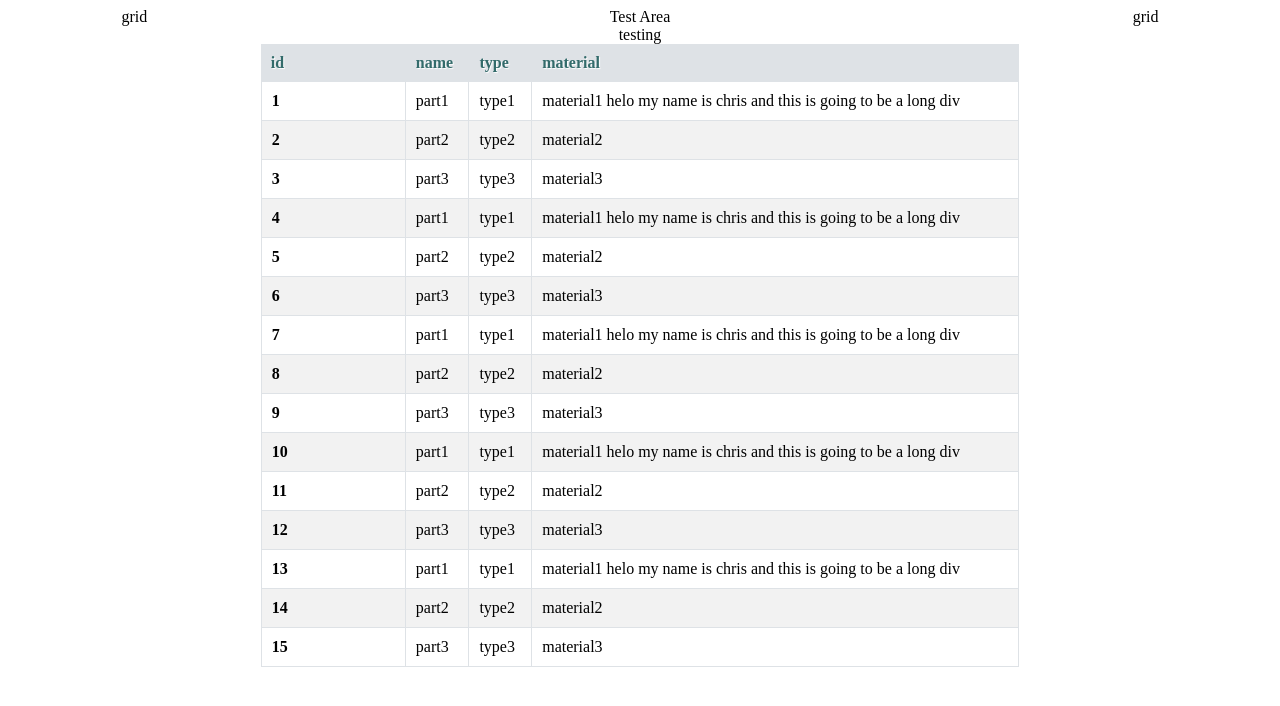
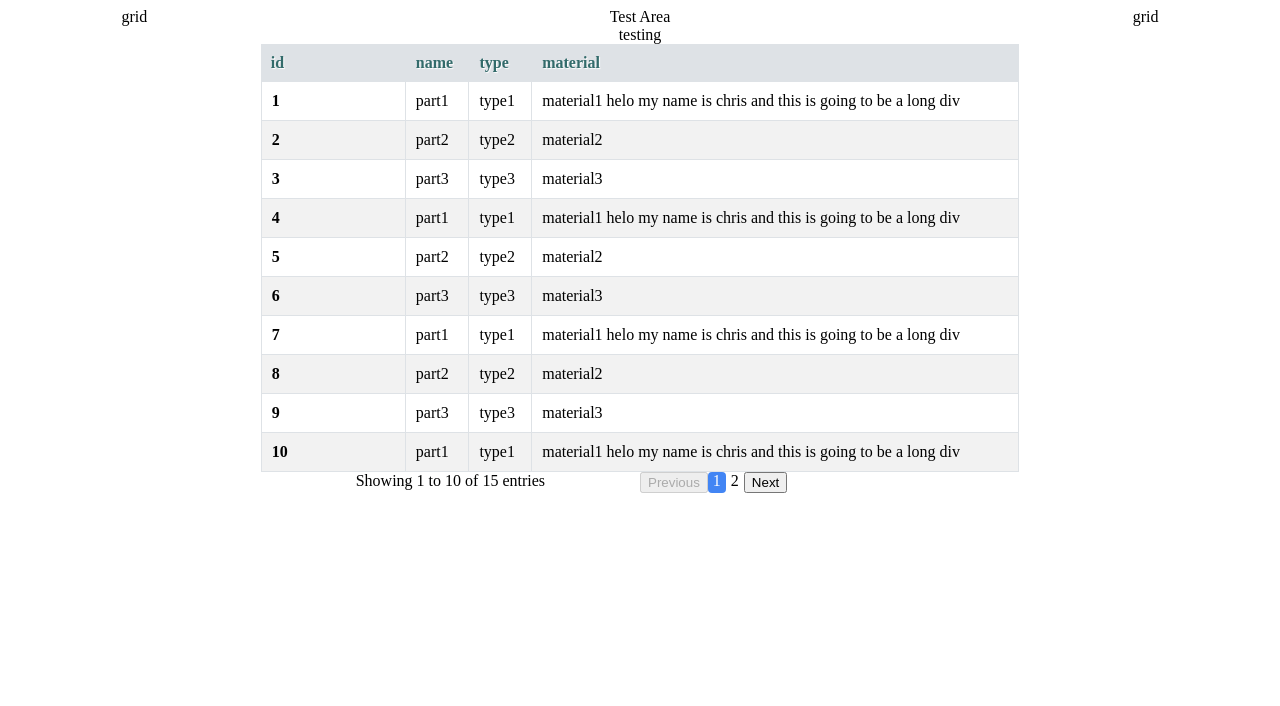
Before and after one commit to crpete23/crossbrowser-react-utilities, a React (Create React App) app: page / in a window 1280 px wide. Shown: the top 706 px of the page. Built offline with nearby package versions, Linux system fonts and the light colour scheme.

Commit message:
pagination in progress

```diff
--- /dev/null
+++ b/src/components/table/PageRouter.js
@@ -0,0 +1,34 @@
+import React from "react";
+
+const PageRouter = ({
+  pagination,
+  minRange,
+  maxRange,
+  dataRange,
+  updateRange
+}) => {
+  const pageNumbers = Math.ceil(dataRange / pagination);
+  const currentPage = (minRange - 1) / pagination;
+
+  const renderPageNumbers = () => {
+    return [...Array(pageNumbers).keys()].map(i => {
+      let classNames = ["PageRouterNumbers"];
+      if (currentPage === i) {
+        classNames.push("ActivePage");
+      }
+      return <div key={i} className={classNames.join(" ")}>{`${i + 1}`}</div>;
+    });
+  };
+
+  return (
+    <div className="PageRouter">
+      <button disabled={currentPage < 2} className="PageRouterButtons">
+        Previous
+      </button>
+      {renderPageNumbers()}
+      <button className="PageRouterButtons">Next</button>
+    </div>
+  );
+};
+
+export default PageRouter;
--- a/src/components/table/Table.js
+++ b/src/components/table/Table.js
@@ -1,47 +1,76 @@
 import React, { Component } from "react";
 import Cell from "./Cell";
+import PageRouter from "./PageRouter";
 import "./table.css";
+
+const _ = require("lodash");
 
 class Table extends Component {
   constructor(props) {
     super(props);
 
+    let keys = [];
+    if (this.props.data) {
+      keys = Object.keys(this.props.data);
+    }
+    let minRange = keys.length ? 1 : 0;
+    let maxRange = keys.length ? (keys.length > 9 ? 10 : keys.length) : 0;
+
     this.state = {
+      pagination: 10,
+      data: this.props.data || {},
+      headings: this.getHeadings(this.props.data),
+      currentRows: this.getRows(this.props.data, minRange, maxRange),
+      minRange: minRange,
+      maxRange: maxRange,
+      dataRange: keys.length,
       cellHeights: []
     };
 
     this.tableRef = React.createRef();
-
-    this.initializeData();
   }
 
   componentDidMount() {
+    //initialize cell heights in state
     this.handleCellHeightResize();
-    //consider debouncing event listener, would need to adjust CWU
-    window.addEventListener("resize", this.handleCellHeightResize);
+    window.addEventListener(
+      "resize",
+      _.debounce(this.handleCellHeightResize, 100)
+    );
   }
 
   componentWillUnmount() {
-    window.removeEventListener("resize", this.handleCellHeightResize);
+    window.removeEventListener(
+      "resize",
+      _.debounce(this.handleCellHeightResize, 100)
+    );
   }
 
-  dataKeysArr = [];
-  headingsArr = [];
-  dataRowsArr = [];
+  getCurrentDataKeys = (data, minRange, maxRange) => {
+    if (!data) {
+      return [];
+    }
+    return Object.keys(data).slice(minRange - 1, maxRange);
+  };
 
-  initializeData = () => {
-    //initialize table information if data has been passed in
-    if (this.props.data) {
-      this.dataKeysArr = Object.keys(this.props.data);
-      if (this.dataKeysArr.length) {
-        this.headingsArr = Object.keys(this.props.data[this.dataKeysArr[0]]);
-        this.dataRowsArr = this.dataKeysArr.map((key, i) => {
-          return Object.keys(this.props.data[key]).map(e => {
-            return this.props.data[key][e];
-          });
-        });
-      }
+  getRows = (data, minRange, maxRange) => {
+    if (!data) {
+      return [];
     }
+    let keys = this.getCurrentDataKeys(data, minRange, maxRange);
+    return keys.map((key, i) => {
+      return Object.keys(data[key]).map(e => {
+        return data[key][e];
+      });
+    });
+  };
+
+  getHeadings = data => {
+    if (!data) {
+      return [];
+    }
+    let templateKey = Object.keys(data)[0];
+    return Object.keys(data[templateKey]);
   };
 
   /* Utilized as <headings>.map(this.renderHeadingRow)
@@ -51,7 +80,7 @@ class Table extends Component {
     return (
       <Cell
         key={`heading-${cellIndex}`}
-        content={this.headingsArr[cellIndex]}
+        content={this.state.headings[cellIndex]}
         header={true}
         fixed={cellIndex === 0}
         height={this.state.cellHeights[0]}
@@ -65,11 +94,11 @@ class Table extends Component {
   renderRow = (_row, rowIndex) => {
     return (
       <tr key={`row-${rowIndex}`}>
-        {this.dataRowsArr[rowIndex].map((_cell, cellIndex) => {
+        {this.state.currentRows[rowIndex].map((_cell, cellIndex) => {
           return (
             <Cell
               key={`${rowIndex}-${cellIndex}`}
-              content={this.dataRowsArr[rowIndex][cellIndex]}
+              content={this.state.currentRows[rowIndex][cellIndex]}
               fixed={cellIndex === 0}
               height={this.state.cellHeights[rowIndex + 1]}
               greyed={rowIndex % 2 === 1 ? true : false}
@@ -98,12 +127,18 @@ class Table extends Component {
     this.setState({ cellHeights: this.getTallestCellHeights() });
   };
 
+  updateRange = (minRange, maxRange) => {
+    this.setState({ minRange: minRange, maxRange: maxRange });
+  };
+
   render() {
+    console.log("rendering");
+
     const theadMarkup = (
-      <tr key="heading">{this.headingsArr.map(this.renderHeadingRow)}</tr>
+      <tr key="heading">{this.state.headings.map(this.renderHeadingRow)}</tr>
     );
 
-    const tbodyMarkup = this.dataRowsArr.map(this.renderRow);
+    const tbodyMarkup = this.state.currentRows.map(this.renderRow);
 
     return (
       <div className="DataTable">
@@ -114,6 +149,20 @@ class Table extends Component {
             <tbody>{tbodyMarkup}</tbody>
           </table>
         </div>
+        <div className="TableFooter">
+          <div className="TableRange">{`Showing ${this.state.minRange} to ${
+            this.state.maxRange
+          } of ${this.state.dataRange} entries`}</div>
+          <div className="PageRouterContainer">
+            <PageRouter
+              pagination={this.state.pagination}
+              minRange={this.state.minRange}
+              maxRange={this.state.maxRange}
+              dataRange={this.state.dataRange}
+              updateRange={this.updateRange}
+            />
+          </div>
+        </div>
       </div>
     );
   }
--- a/src/components/table/table.css
+++ b/src/components/table/table.css
@@ -13,12 +13,10 @@
   padding: 10px;
   text-align: left;
   text-shadow: 1px 1px 1px #fff;
-  white-space: nowrap;
 }
 
 .Table tbody td {
   border-bottom: solid 1px #dee2e6;
-  white-space: nowrap;
   border-right: solid 1px #dee2e6;
 }
 
@@ -56,3 +54,30 @@
   overflow-x: auto;
   margin-left: 145px;
 }
+
+.TableRange {
+  width: 50%;
+  float: left;
+}
+
+.PageRouterContainer {
+  width: 50%;
+  float: right;
+}
+
+.PageRouter {
+  display: flex;
+}
+
+.PageRouterButtons {
+}
+
+.PageRouterNumbers {
+  padding: 0 5px;
+  border-radius: 4px;
+}
+
+.ActivePage {
+  color: white;
+  background-color: #4285f4;
+}
```
